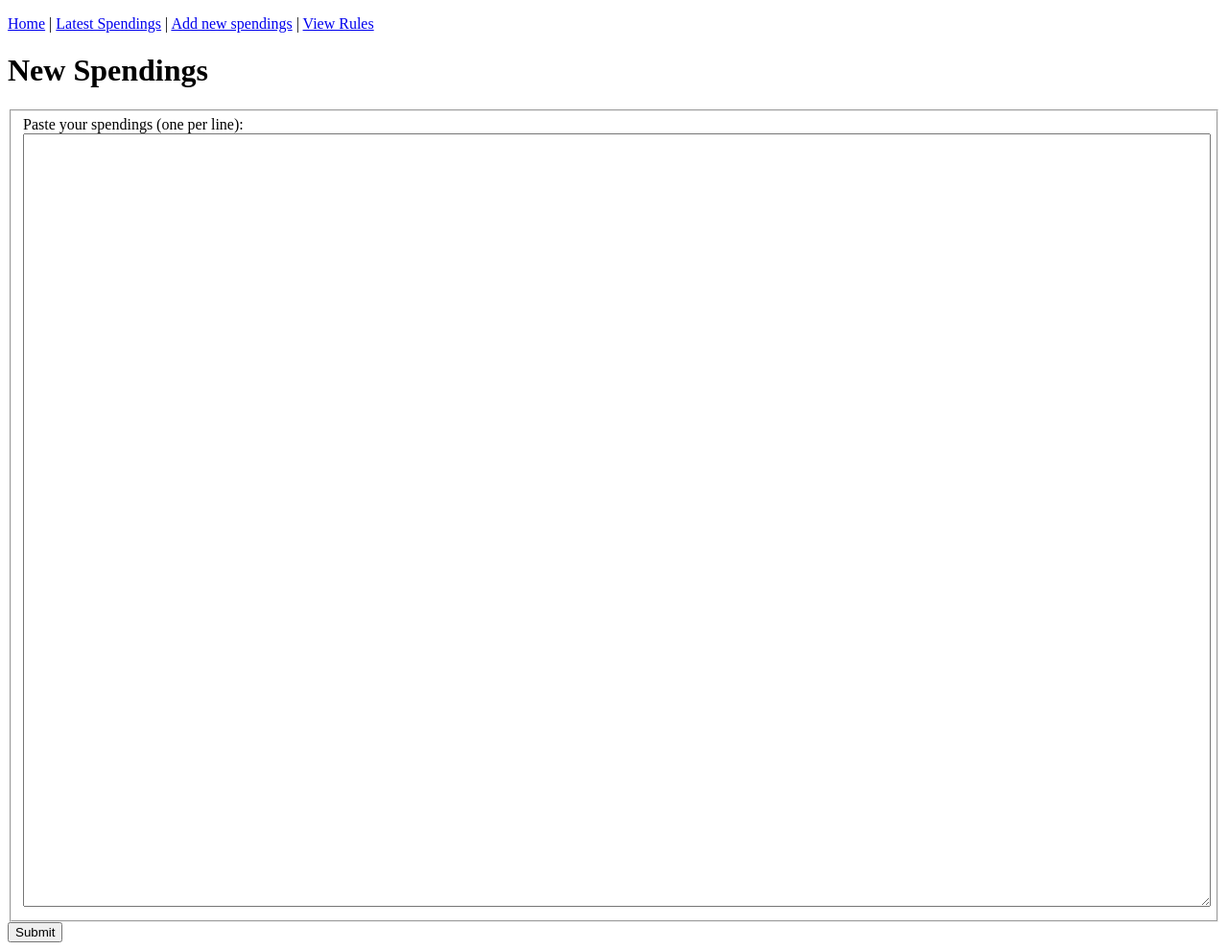
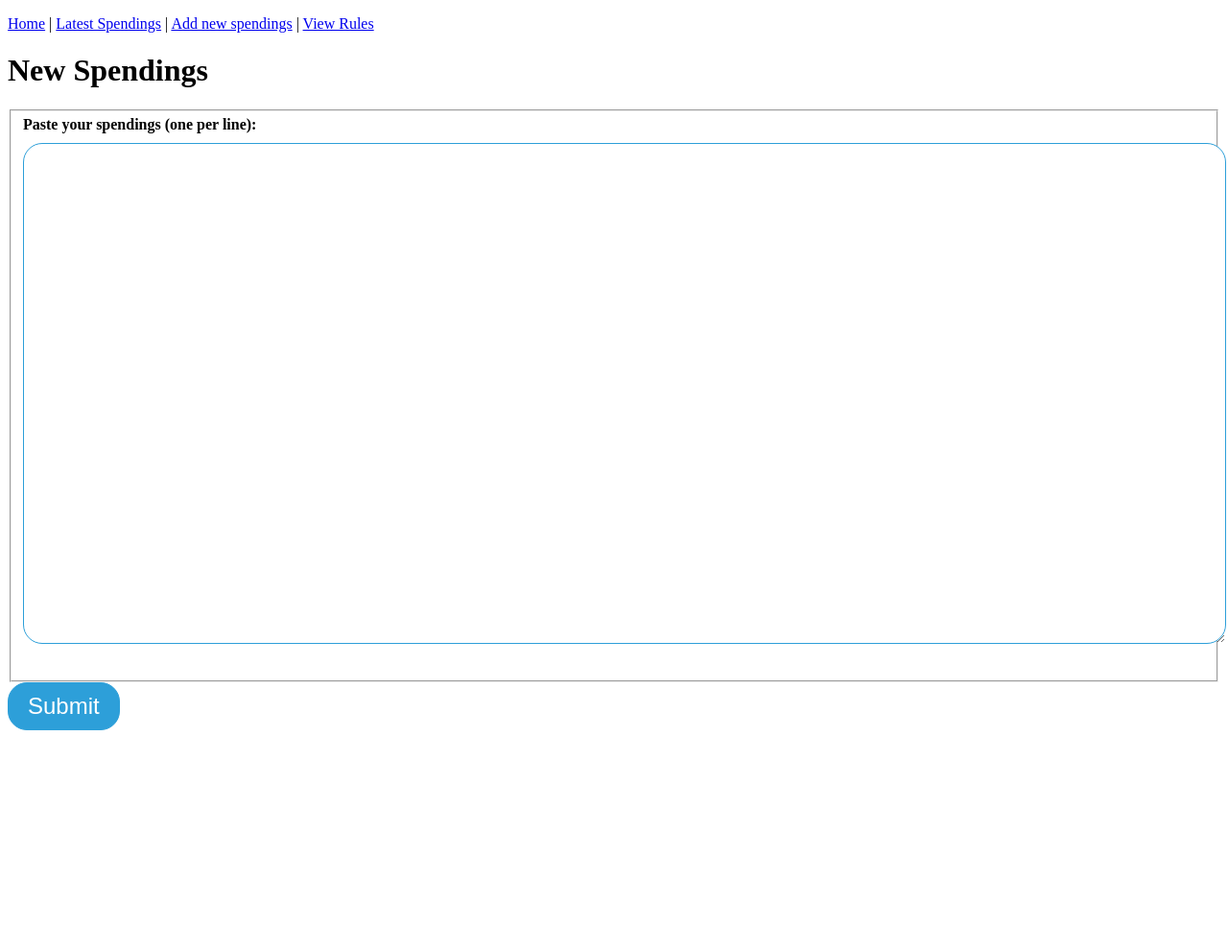
Before and after one commit to martinlevesque/mini-spend-tracker, a Flask app: page /spendings/new in a window 1280 px wide. Shown: the whole page at 96% size. After the commit the page ends 761 px from the top, so only its background shows below. Run offline with Flask 3, Linux system fonts and the light colour scheme.

Commit message:
improve base form style

```diff
--- a/static/css/base.css
+++ b/static/css/base.css
@@ -1,4 +1,45 @@
 
-input {
-    width: 75%;
+.form-field {
+    margin-bottom: 1.5rem;
+
 }
+
+.form-field input {
+  border-radius: 20px;
+  border: 1px solid #2d9fd9;
+  font-size: 24px;
+  padding: 10px;
+  width: 90%;
+}
+
+.form-field textarea {
+  border-radius: 20px;
+  border: 1px solid #2d9fd9;
+  font-size: 24px;
+  padding: 10px;
+}
+
+.form-field select {
+  border-radius: 20px;
+  border: 1px solid #2d9fd9;
+  font-size: 24px;
+  padding: 10px;
+  width: 92%;
+}
+
+.form-field label {
+  font-size: 16px;
+  font-weight: bold;
+  margin-bottom: 10px;
+  display: block;
+}
+
+form button {
+    background-color: #2d9fd9;
+    border: 1px solid #2d9fd9;
+    border-radius: 20px;
+    color: #fff;
+    font-size: 24px;
+    padding: 10px 20px;
+    cursor: pointer;
+}
--- a/templates/spendings/new.html
+++ b/templates/spendings/new.html
@@ -4,17 +4,19 @@
 
 <h1>New Spendings</h1>
 
-<form method="POST" class="pure-form pure-form-aligned" action="/spendings/">
+<form method="POST" class="" action="/spendings/">
     <fieldset>
 
-        <div>
+        <div class="form-field">
             <label for="spendings">Paste your spendings (one per line):</label>
-            <textarea
-                    style="max-width: 100%; width: 100%; height: 800px;" id="spendings" name="spendings" placeholder=""></textarea>
+            <div>
+                <textarea
+                        style="max-width: 100%; width: 100%; height: 500px;" id="spendings" name="spendings" placeholder=""></textarea>
+            </div>
         </div>
     </fieldset>
 
-    <button type="submit" class="pure-button pure-button-primary">Submit</button>
+    <button type="submit">Submit</button>
 </form>
 
 {% endblock %}
```
Also changed, not shown: templates/index.html (+15 -9 lines), templates/spendings/submission.html (+30 -11 lines).
